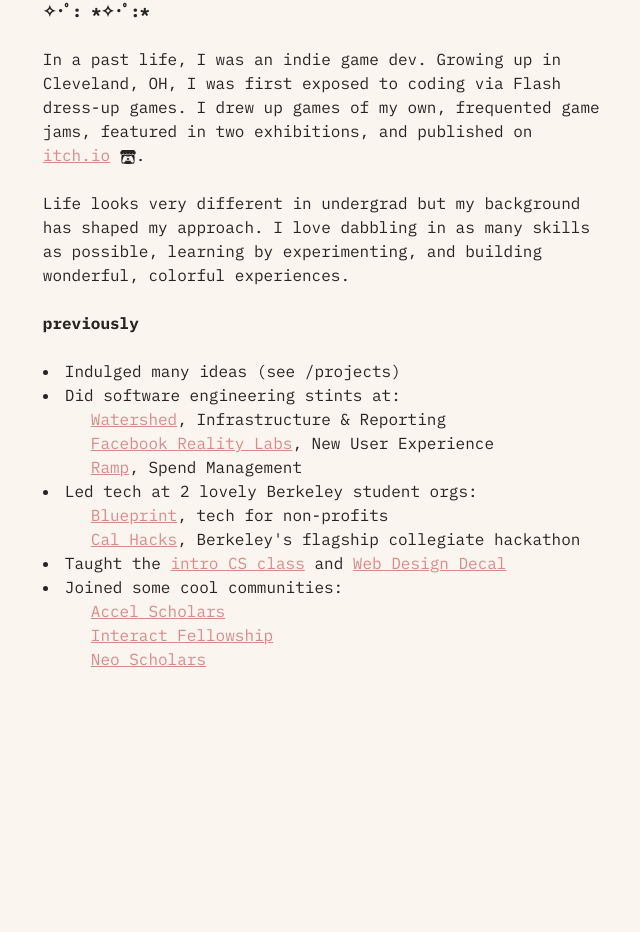
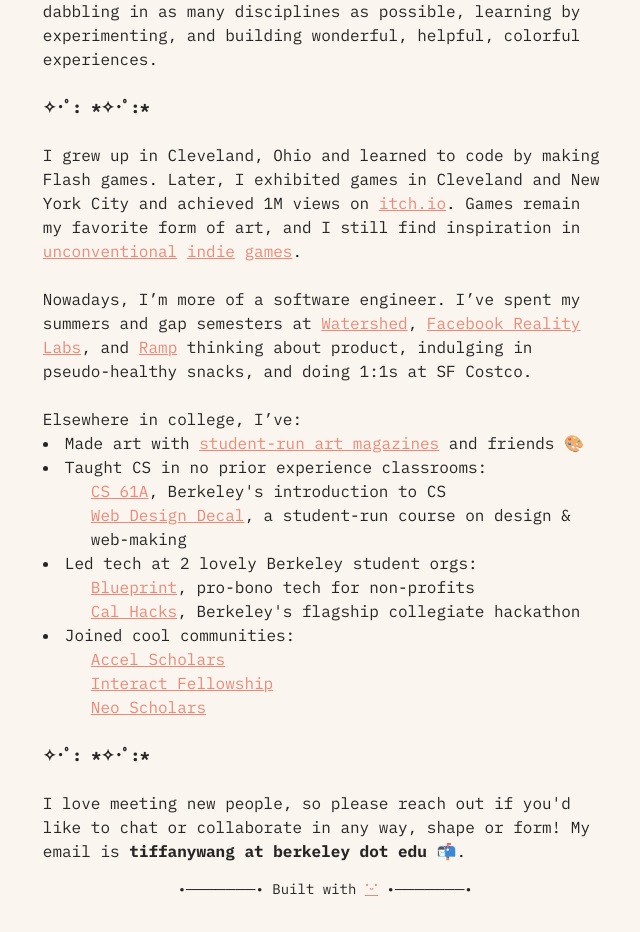
Before and after one commit to cnnmon/tiffanywang, a Next.js app: page /about in a window 1280 px wide. Shown: the part 612-1544 px from the top of the page, without its empty margins (362-1002 px from the left). Before the commit the page ends 1459 px from the top, so only its background shows below. Built offline with nearby package versions, Linux system fonts and the light colour scheme.

Commit message:
styling + content changes

```diff
--- a/pages/_app.jsx
+++ b/pages/_app.jsx
@@ -33,6 +33,9 @@
         </nav>
         <div className="md:w-4/5 p-3 body">
           <Component {...pageProps} />
+          <footer className="p-4 text-center  text-sm">
+            <p>•───────• Built with <a className="link" href="https://github.com/cnnmon/tiffanywang"><b>˙ᵕ˙</b></a> •───────•</p>
+          </footer>
         </div>
       </div>
     </div>
--- a/pages/about.jsx
+++ b/pages/about.jsx
@@ -8,40 +8,36 @@
       <p>
         <img src="/images/me.png" className="w-[200px]" />
         <br />
-        I'm a 4th year CS major at <a href="https://www.berkeley.edu/" target="_blank" className="link">UC Berkeley</a> 🐻. On campus, I teach <a href="https://cs162.org/" target="_blank" className="link">Operating Systems</a>. I also research AI jailbreaks at Stuart Russell's lab in <a href="https://humancompatible.ai/" target="_blank" className="link">CHAI</a>.
+        I'm a 4th year computer science major at <a href="https://www.berkeley.edu/" target="_blank" className="link">UC Berkeley</a> 🐻. On campus, I teach <a href="https://cs162.org/" target="_blank" className="link">Operating Systems</a> and research the adversarial robustness of large language models in <a href="https://humancompatible.ai/" target="_blank" className="link">CHAI</a> and <a href="https://bair.berkeley.edu/" target="_blank" className="link">BAIR</a>.
         <br /><br />
-        I'm curious about socially impactful tech, AI safety and interpretability, and creative technology.
+        I'm interested in social impact, sustainability, artificial intelligence, and creative technology. I love dabbling in as many disciplines as possible, learning by experimenting, and building wonderful, helpful, colorful experiences.
       </p>
       <p>
         <br />
         <b>✧･ﾟ: *✧･ﾟ:*</b>
         <br /><br />
-        In a past life, I was an indie game dev. Growing up in Cleveland, OH, I was first exposed to coding via Flash dress-up games. I drew up games of my own, frequented game jams, featured in two exhibitions, and published on <a href="https://cnnmon.itch.io/" target="_blank" className="link">itch.io</a> <FaItchIo className="clear-left inline" />.
+        I grew up in Cleveland, Ohio and learned to code by making Flash games. Later, I exhibited games in Cleveland and New York City and achieved 1M views on <a href="https://cnnmon.itch.io/" target="_blank" className="link">itch.io</a>. Games remain my favorite form of art, and I still find inspiration in <a href="https://store.steampowered.com/app/206440/To_the_Moon/" target="_blank" className="link">unconventional</a> <a href="https://www.omori-game.com/en" target="_blank" className="link">indie</a> <a href="https://ldjam.com/" target="_blank" className="link">games</a>.
         <br /><br />
-        Life looks very different in undergrad but my background has shaped my approach. I love dabbling in as many skills as possible, learning by experimenting, and building wonderful, colorful experiences.
-      </p>
-      <p>
-        <br />
-        <b>previously</b>
+        Nowadays, I’m more of a software engineer. I’ve spent my summers and gap semesters at <a href="https://watershed.com/" target="_blank" className="link">Watershed</a>, <a href="https://about.meta.com/realitylabs/" target="_blank" className="link">Facebook Reality Labs</a>, and <a href="https://ramp.com/" target="_blank" className="link">Ramp</a> thinking about product, indulging in pseudo-healthy snacks, and doing 1:1s at SF Costco.
         <br /><br />
+        Elsewhere in college, I’ve:
       </p>
       <ul className="list-disc list-inside">
-        <li>Indulged many ideas (see /projects)</li>
-        <li>Did software engineering stints at:
+        <li>Made art with <a href="https://www.instagram.com/gag.magazine/" target="_blank" className="link">student-run art magazines</a> and friends 🎨</li>
+        <li>Taught CS in no prior experience classrooms:
           <ul className="list-none list-inside ml-12">
-            <li><a href="https://watershed.com/" target="_blank" className="link">Watershed</a>, Infrastructure & Reporting</li>
-            <li><a href="https://about.meta.com/realitylabs/" target="_blank" className="link">Facebook Reality Labs</a>, New User Experience</li>
-            <li><a href="https://ramp.com/" target="_blank" className="link">Ramp</a>, Spend Management</li>
+            <li><a href="https://cs61a.org/" target="_blank" className="link">CS 61A</a>, Berkeley's introduction to CS</li>
+            <li><a href="https://webdesigndecal.github.io/" target="_blank" className="link">Web Design Decal</a>, a student-run course on design & web-making</li>
           </ul>
         </li>
         <li>Led tech at 2 lovely Berkeley student orgs:
           <ul className="list-none list-inside ml-12">
-            <li><a href="https://www.calblueprint.org/" target="_blank" className="link">Blueprint</a>, tech for non-profits</li>
+            <li><a href="https://www.calblueprint.org/" target="_blank" className="link">Blueprint</a>, pro-bono tech for non-profits</li>
             <li><a href="https://www.calhacks.io/" target="_blank" className="link">Cal Hacks</a>, Berkeley's flagship collegiate hackathon</li>
           </ul>
         </li>
-        <li>Taught the <a href="https://cs61a.org/" target="_blank" className="link">intro CS class</a> and <a href="http://wdd.io/" target="_blank" className="link">Web Design Decal</a></li>
-        <li>Joined some cool communities:
+
+        <li>Joined cool communities:
           <ul className="list-none list-inside ml-12">
             <li><a href="https://eecs.berkeley.edu/resources/undergrads/accel" target="_blank" className="link">Accel Scholars</a></li>
             <li><a href="https://joininteract.com/" target="_blank" className="link">Interact Fellowship</a></li>
@@ -49,6 +45,12 @@
           </ul>
         </li>
       </ul>
+      <p>
+        <br />
+        <b>✧･ﾟ: *✧･ﾟ:*</b>
+        <br /><br />
+        I love meeting new people, so please reach out if you'd like to chat or collaborate in any way, shape or form! My email is <b>tiffanywang at berkeley dot edu</b> 📬.
+      </p>
     </>
   )
 }
--- a/pages/index.jsx
+++ b/pages/index.jsx
@@ -50,19 +50,17 @@
         </span>
       </h1>
       <p>
-        Welcome to my web-home!
-        <br /><br/>
-        Go ahead, grab yourself something to drink. I have a fridge full of{' '}
+        <b>Welcome to my web-home!</b> Go ahead, grab yourself something to drink. I have a fridge full of{' '}
         <PlayLink type="drinks" />
         {' '}{drinksEmoji[wordsState['drinks']]}.
         <br /><br />
-        I’m currently based in sunny Berkeley, CA ☀️ where I study computer science.
-        When I'm not doing problem sets, I enjoy beverages, experimenting with digital creative tools, and <PlayLink type="hobbies" />.
+        I’m currently in sunny Berkeley, CA ☀️ where I study computer science.
+        When I'm not walking northside, I enjoy beverages, digital creative tools, and <PlayLink type="hobbies" />.
         <br /><br />
         Reach out anytime at tiffanywang at berkeley dot edu.
-        <br /><br />
+        <br />
       </p>
-      <p className="flex flex-row gap-4 text-xl">
+      <p className="flex flex-row gap-3 icon-links mt-3">
         <a href="https://www.linkedin.com/in/wtiffany/" target="_blank" rel="noreferrer"><AiFillLinkedin className="clear-left inline icon-link" alt="linkedin" /></a>
         <a href="https://github.com/cnnmon" target="_blank" rel="noreferrer"><AiFillGithub className="clear-left inline icon-link" alt="github" /></a>
         <a href="https://cnnmon.itch.io/" target="_blank" rel="noreferrer"><FaItchIo className="clear-left inline icon-link" alt="itch.io" /></a>
--- a/styles/globals.css
+++ b/styles/globals.css
@@ -51,16 +51,25 @@
 .link {
   text-decoration: underline;
   cursor: pointer;
-  color: #db8a8a;
+  color: #e98b78;
+}
+
+.link:hover {
+  opacity: 0.5;
 }
 
 .play {
-  color: #9e7ca7;
+  color: #4d4d4d;
 }
 
+.play:hover {
+  color: #4d4d4d;
+  opacity: 0.5;
+}
 
-.link:hover, .icon-link:hover {
-  opacity: 0.5;
+.icon-links {
+  font-size: 22px;
+  opacity: 0.75;
 }
 
 .wave span:nth-of-type(1) {
```
